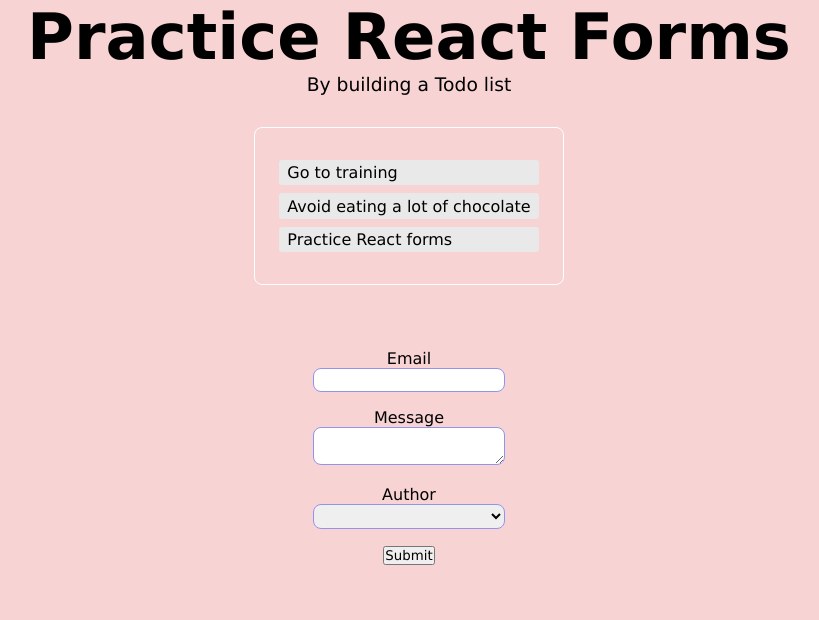
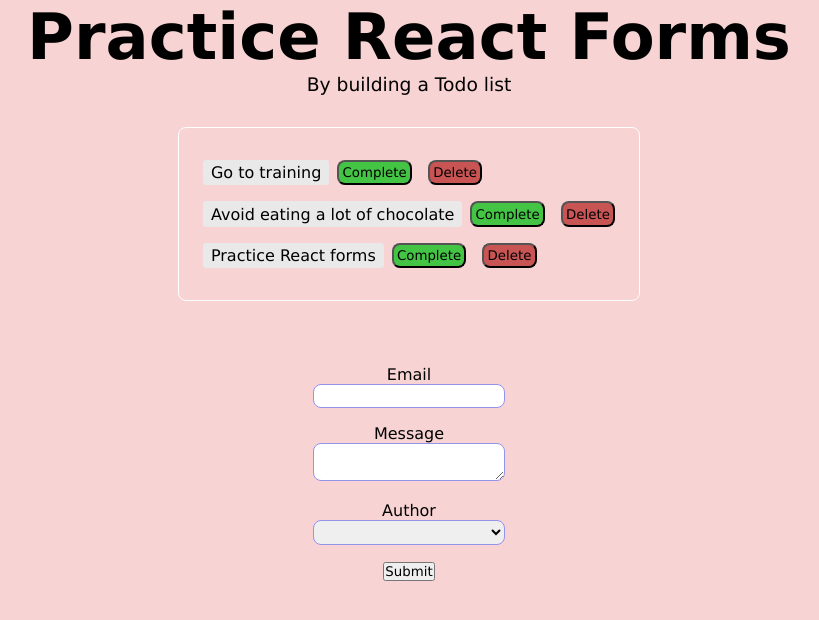
Before and after one commit to fanerotim/React-JS-Course-June-2024, a React (Vite) app in the folder forms/: page / in a window 1280 px wide. Shown: the top 620 px of the page, without its empty margins (231-1050 px from the left). Built offline with nearby package versions, Linux system fonts and the light colour scheme.

Commit message:
add delete functionality

```diff
--- a/forms/src/components/todo-list/Todo.css
+++ b/forms/src/components/todo-list/Todo.css
@@ -6,6 +6,10 @@
     padding: 1.5rem;
     border: 1px solid white;
     border-radius: .5rem;
+}
+
+.todo-item-wrapper {
+    display: flex;
 }
 
 .todo-item {
@@ -20,3 +24,34 @@
     background-color: antiquewhite;
     cursor: pointer;
 }
+
+.buttons-wrapper {
+    display: flex;
+    justify-content: center;
+    align-items: center;
+    gap: 0.5rem;
+}
+
+.btn {
+    padding: 0.2rem;
+    margin-left: 0.5rem;
+    border-radius: .5rem;
+}
+
+.complete-btn {
+    background-color: rgb(68, 196, 68);
+}
+
+.complete-btn:hover {
+    cursor: pointer;
+    background-color: rgb(154, 252, 154);
+}
+
+.delete-btn {
+    background-color: rgb(201, 84, 84);
+}
+
+.delete-btn:hover {
+    cursor: pointer;
+    background-color: rgb(250, 129, 129);
+}
--- a/forms/src/components/todo-list/Todo.jsx
+++ b/forms/src/components/todo-list/Todo.jsx
@@ -1,36 +1,55 @@
 import './Todo.css'
+import { useState } from 'react'
 
-export const Todo = ({ todo, submitted }) => {
+export const Todo = ({ todo }) => {
 
-    const todos = [
+    const [todos, setTodos] = useState([
         {
             text: 'Go to training',
-            isCompleted: false
+            isCompleted: false,
+            index: 0,
         },
         {
             text: 'Avoid eating a lot of chocolate',
-            isCompleted: false
+            isCompleted: false,
+            index: 1,
         },
         {
             text: 'Practice React forms',
-            isCompleted: false
+            isCompleted: false,
+            index: 2,
         }
-    ]
+    ])
 
     if (todo) {
         todos.push({
             text: todo,
-            isCompleted: false
+            isCompleted: false,
+            index: todos.length
         })
     }
 
-
+    function handleDelete(index) {
+        const newTodos = [...todos]
+        newTodos.splice(index, 1)
+        setTodos(newTodos);
+    }
 
     return (
         <ul className='todo-wrapper'>
-            {todos.map((todo, index) => {
-                return <li className='todo-item' key={index}>{todo.text}</li>
-            })}
+
+            {todos.map((todo) => (
+                <div key={todo.index} className='todo-item-wrapper'>
+                    <li className='todo-item' key={todo.index}>{todo.text}</li>
+
+                    <div className='buttons-wrapper'>
+                        <button className='complete-btn btn'>Complete</button>
+                        <button onClick={() => {
+                            handleDelete(todo.index)
+                        }} index={todo.index} className='delete-btn btn'>Delete</button>
+                    </div>
+                </div>
+            ))}
         </ul>
     )
 }
```
